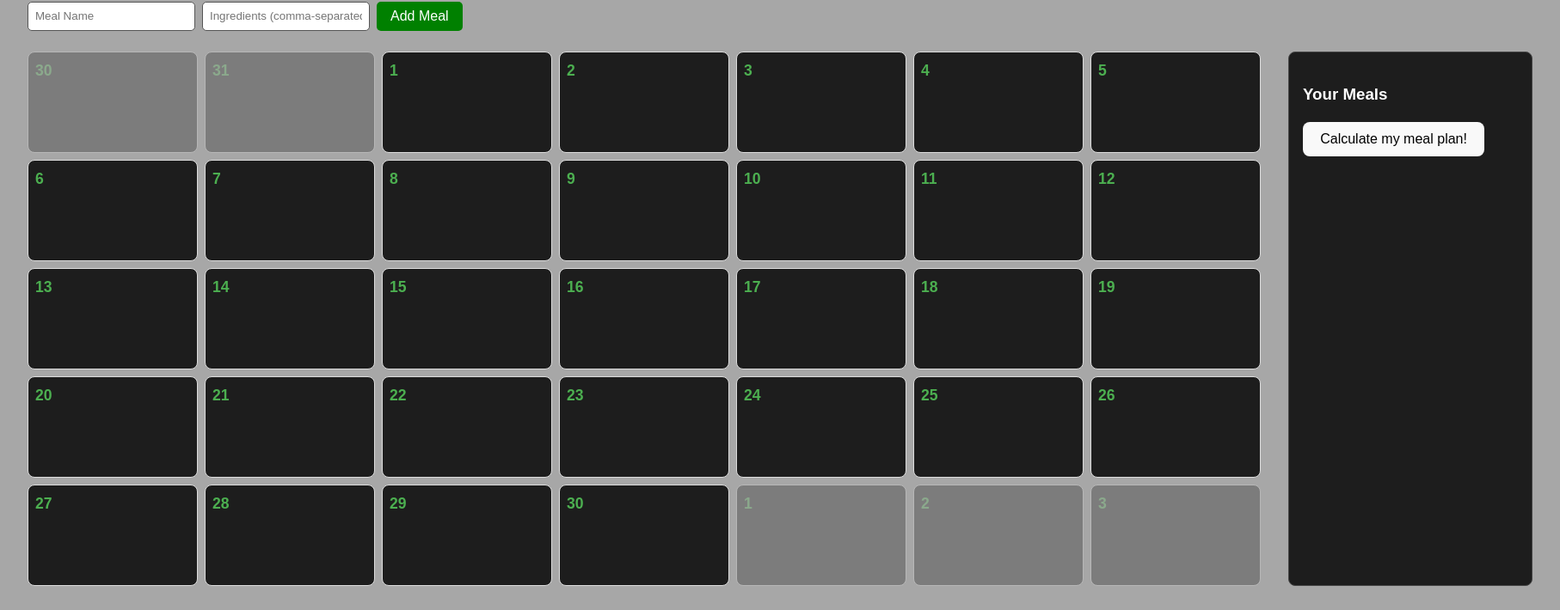
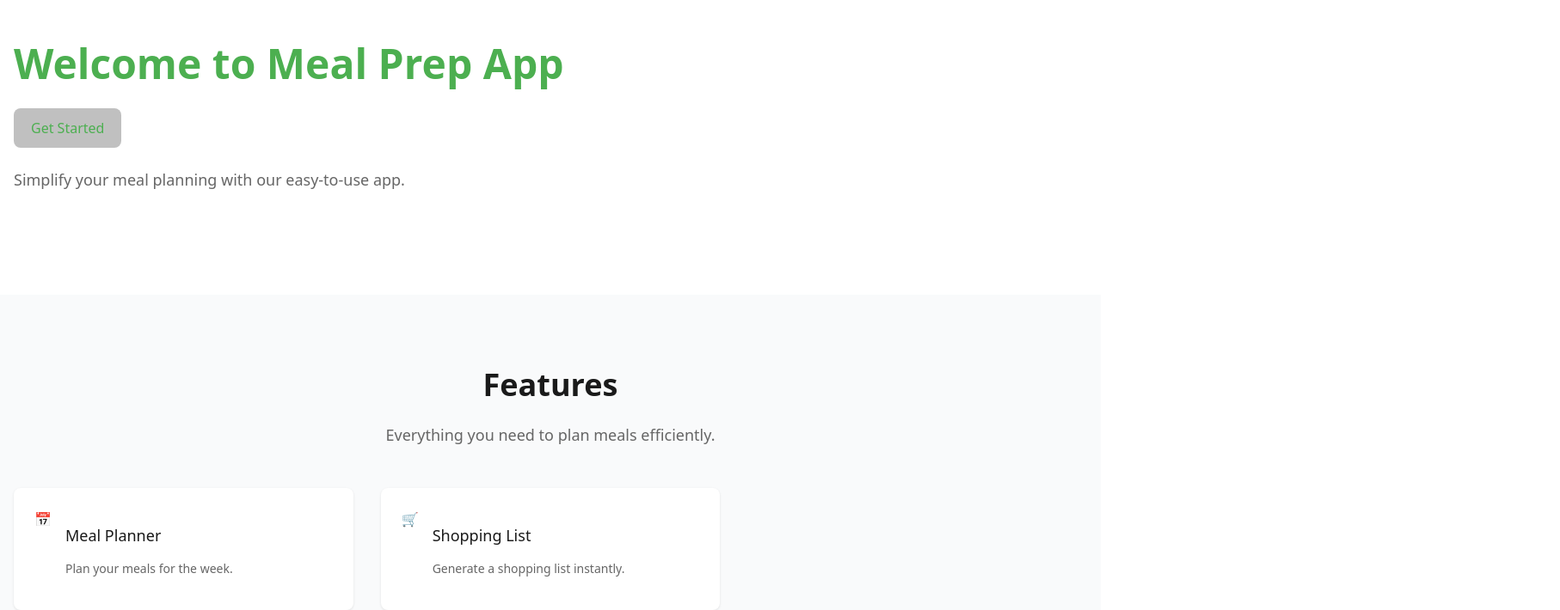
Before and after one commit to Yayacodes1/meal-prep-web-app-hackathon, a React (Vite) app in the folder frontend/: page / in a window 1280 px wide. Shown: the part 155-865 px from the top of the page at 86% size, 1814 px wide, since content can reach past the window. Built offline with nearby package versions, Linux system fonts and the light colour scheme.

Commit message:
Update pages with get started button

```diff
--- a/frontend/src/App.jsx
+++ b/frontend/src/App.jsx
@@ -1,10 +1,17 @@
-import React from "react";
+import React, { useState } from "react";
 import MainPage from "./pages/mainPage";
+import LandingPage from "./pages/landingPage";
 
 function App() {
+  const [showMainPage, setShowMainPage] = useState(false);
+
+  const handleStart = () => {
+    setShowMainPage(true);
+  };
+
   return (
     <div>
-      <MainPage/>
+      {showMainPage ? <MainPage /> : <LandingPage onStart={handleStart} />}
     </div>
   );
 }
--- a/frontend/src/pages/landingPage.jsx
+++ b/frontend/src/pages/landingPage.jsx
@@ -1,7 +1,7 @@
-import React from 'react';
-import '../styles/landingPage.css';
+import React from "react";
+import "../styles/landingPage.css";
 
-const LandingPage = () => {
+const LandingPage = ({ onStart }) => {
   return (
     <div>
       {/* Navigation */}
@@ -19,8 +19,15 @@ const LandingPage = () => {
       <section className="hero">
         <div className="hero-container">
           <h1 className="hero-title">
-            Welcome to <span className="hero-title-green">Meal Prep App</span>
+            <span className="hero-title-green">Welcome to Meal Prep App</span>
           </h1>
+          <button
+            className="cta-button"
+            style={{ backgroundColor: "#c0c0c0" }}
+            onClick={onStart}
+          >
+            Get Started
+          </button>
           <p className="hero-description">
             Simplify your meal planning with our easy-to-use app.
           </p>
@@ -32,24 +39,19 @@ const LandingPage = () => {
         <div className="features-container">
           <header className="features-header">
             <h2 className="features-title">Features</h2>
-            <p className="features-subtitle">Everything you need to plan meals efficiently.</p>
+            <p className="features-subtitle">
+              Everything you need to plan meals efficiently.
+            </p>
           </header>
           <div className="features-grid">
-            <div className="feature-card">
-              <div className="feature-content">
-                <div className="feature-icon">🍎</div>
-                <div className="feature-text">
-                  <h3 className="feature-title">Healthy Recipes</h3>
-                  <p className="feature-description">Discover nutritious meal ideas.</p>
-                </div>
-              </div>
-            </div>
             <div className="feature-card">
               <div className="feature-content">
                 <div className="feature-icon">📅</div>
                 <div className="feature-text">
                   <h3 className="feature-title">Meal Planner</h3>
-                  <p className="feature-description">Plan your meals for the week.</p>
+                  <p className="feature-description">
+                    Plan your meals for the week.
+                  </p>
                 </div>
               </div>
             </div>
@@ -58,25 +60,9 @@ const LandingPage = () => {
                 <div className="feature-icon">🛒</div>
                 <div className="feature-text">
                   <h3 className="feature-title">Shopping List</h3>
-                  <p className="feature-description">Generate a shopping list instantly.</p>
-                </div>
-              </div>
-            </div>
-            <div className="feature-card">
-              <div className="feature-content">
-                <div className="feature-icon">📊</div>
-                <div className="feature-text">
-                  <h3 className="feature-title">Nutrition Tracking</h3>
-                  <p className="feature-description">Track your daily nutrition intake.</p>
-                </div>
-              </div>
-            </div>
-            <div className="feature-card">
-              <div className="feature-content">
-                <div className="feature-icon">⏱️</div>
-                <div className="feature-text">
-                  <h3 className="feature-title">Quick Recipes</h3>
-                  <p className="feature-description">Find recipes ready in under 30 minutes.</p>
+                  <p className="feature-description">
+                    Generate a shopping list instantly.
+                  </p>
                 </div>
               </div>
             </div>
@@ -88,7 +74,9 @@ const LandingPage = () => {
       <section className="cta">
         <div className="cta-container">
           <h2 className="cta-title">Get Started Today</h2>
-          <p className="cta-subtitle">Join thousands of users planning meals effortlessly.</p>
+          <p className="cta-subtitle">
+            Join thousands of users planning meals effortlessly.
+          </p>
           <button className="cta-button">Sign Up</button>
         </div>
       </section>
```
Also changed, not shown: 1 other file (tests, documents, lock files or other folders).
